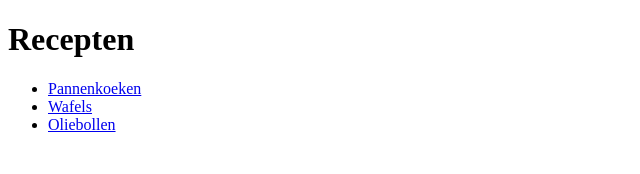
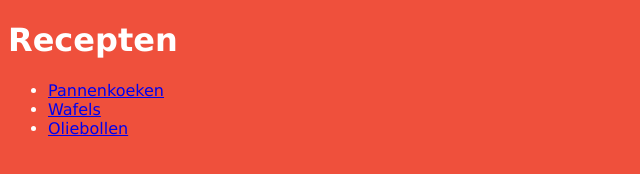
Before and after one commit to jan-vandorpe/recepten, a plain HTML site: page index.html in a window 1280 px wide. Shown: the whole page, without its empty margins (0-640 px from the left). Drawn offline with Linux system fonts and the light colour scheme.

Commit message:
index.html met css

```diff
--- a/index.html
+++ b/index.html
@@ -3,6 +3,7 @@
 <head>
 <meta charset="UTF-8">
 <title>Recepten</title>
+<link rel="stylesheet" href="default.css" />
 </head>
 <body>
 	<h1>Recepten</h1>
```
